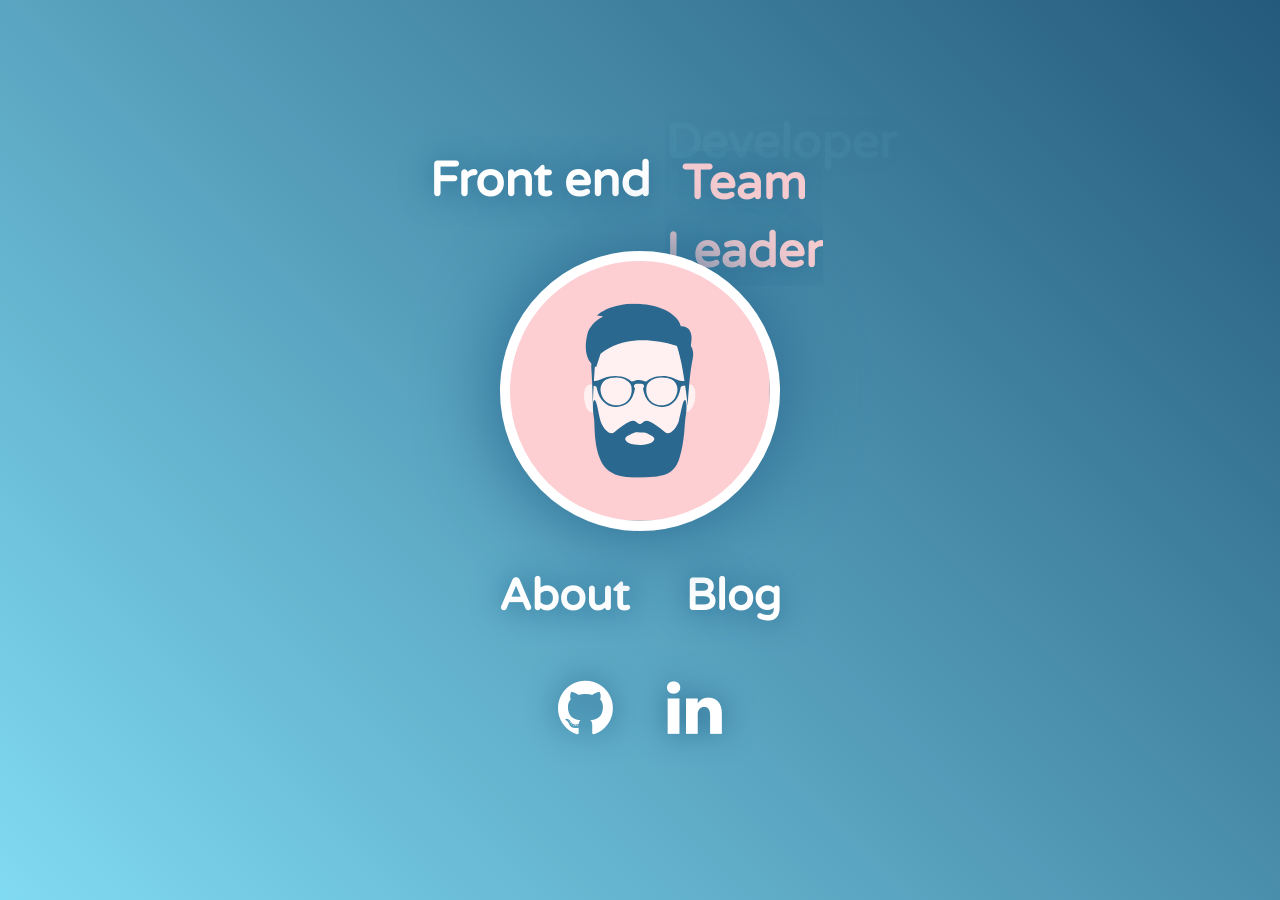
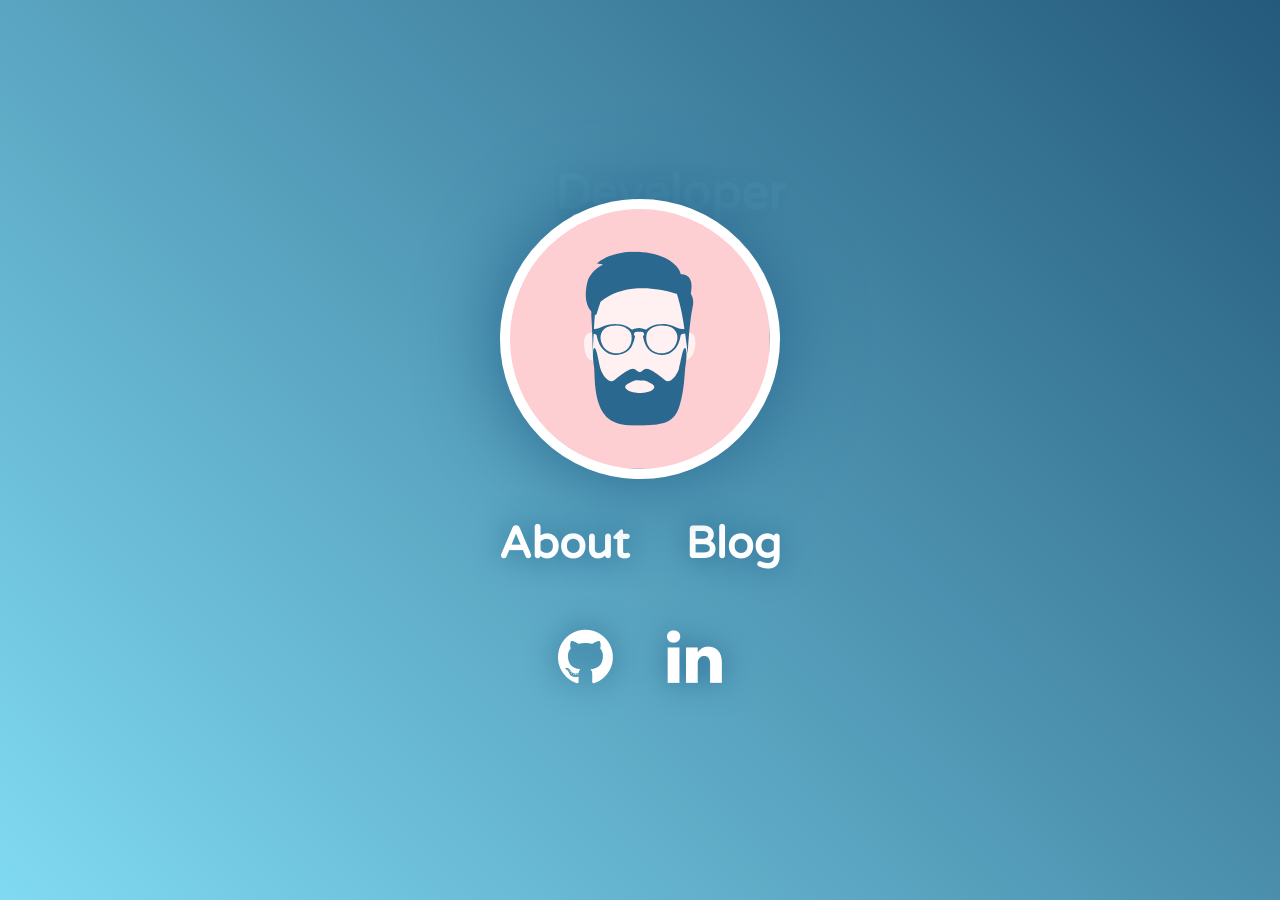
Before and after one commit to malirod/malirod.github.io, a Jekyll site: the page built from index.html, in a window 1280 px wide. Built offline with Jekyll 4.4.1, drawn with Linux system fonts in a browser that asks for light colours; nearby versions of some CDN libraries.

Commit message:
Tune main page

```diff
--- a/index.html
+++ b/index.html
@@ -1,7 +1,7 @@
 ---
 layout: landing
 ---
-  <h1 class="l-title">Front end
+  <h1 class="l-title">
     <div class="aggettivi">
         <div class="text-animated-one">Team Leader</div>
         <div class="text-animated-two">Developer</div>
@@ -30,8 +30,8 @@ layout: landing
 
 <div class="l-social-wrap">
     <ul class="social-icons text-center">
-      <li><a href="https://github.com/malirod"><i class="fa fa-github github" aria-hidden="true"></i></a></li>
-      <li><a href="www.linkedin.com/in/rodion-malinovsky"><i class="fa fa-linkedin linkedin" aria-hidden="true"></i></a></li>
+      <li><a href="https://github.com/malirod"><i class="fa fa-github github" aria-hidden="false"></i></a></li>
+      <li><a href="www.linkedin.com/in/rodion-malinovsky"><i class="fa fa-linkedin linkedin" aria-hidden="false"></i></a></li>
     </ul>
 </div>
 
```
